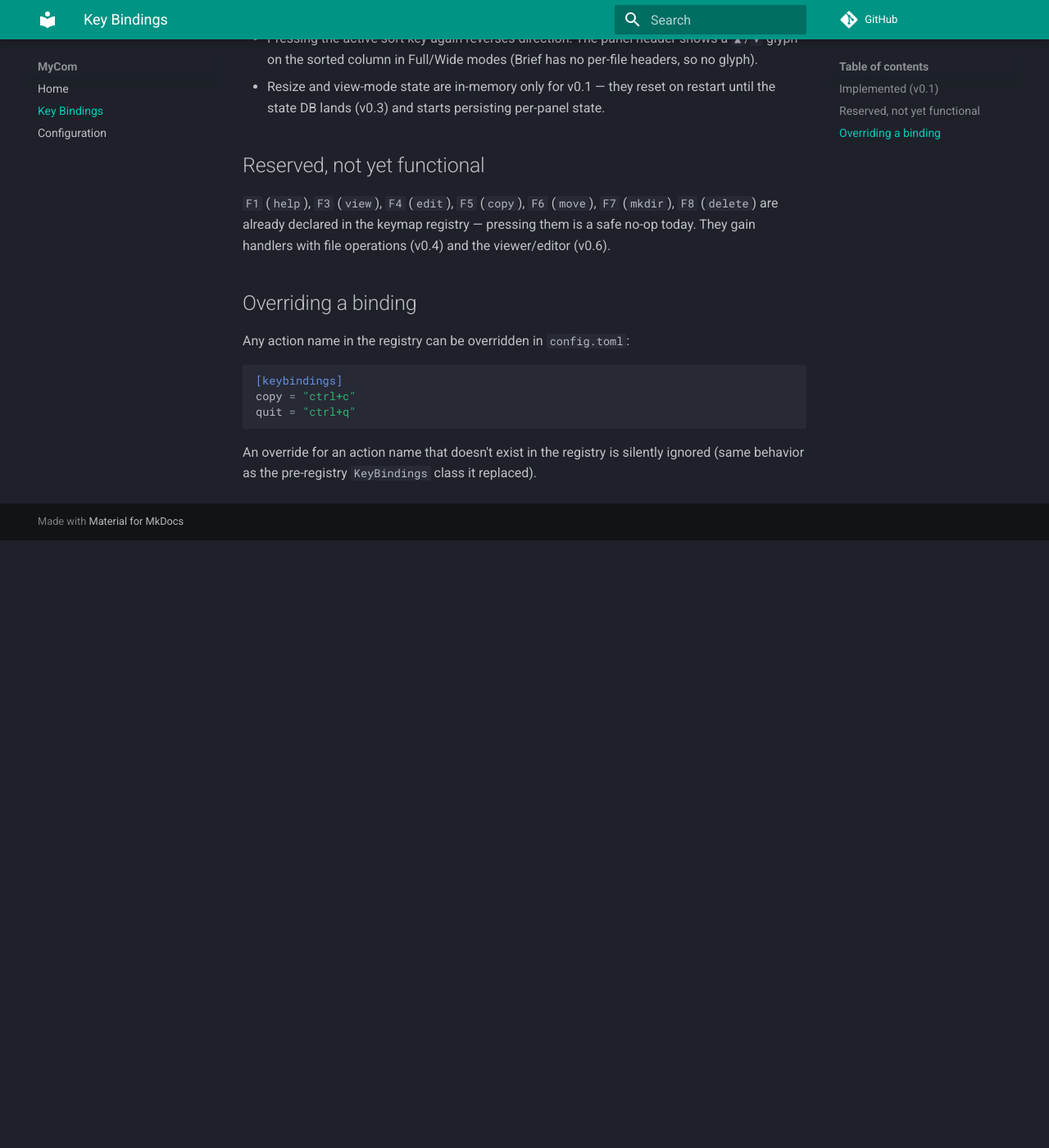
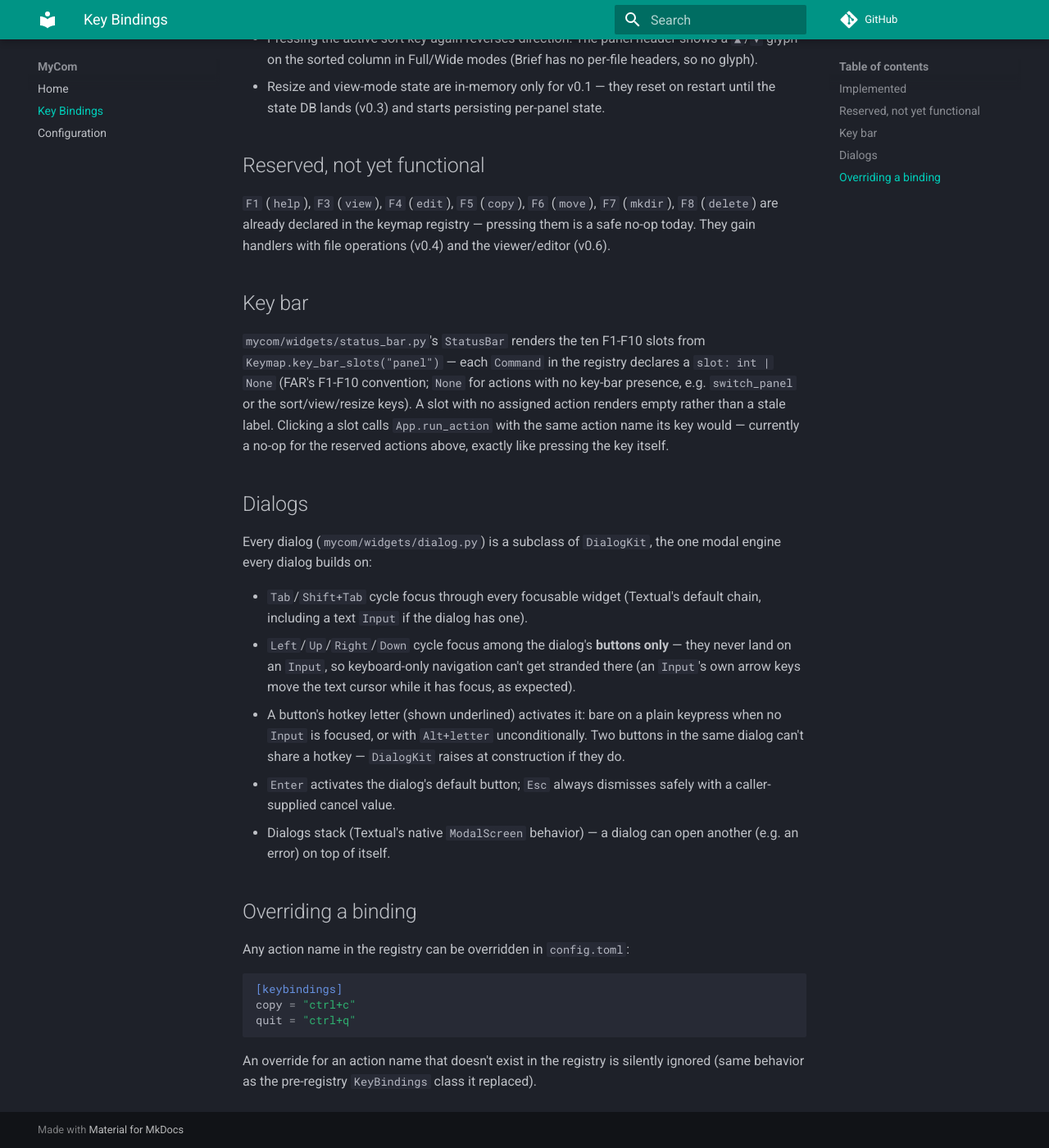
Before and after one commit to ichMaster/mycom, an MkDocs documentation site: the page built from docs/keybindings.md, in a window 1280 px wide and 1400 px high, scrolled down 1403 px. Shown: the whole window at 82% size. Built offline with MkDocs 1.6.1 and Material for MkDocs 9.7.7, drawn with Linux system fonts in a browser that asks for light colours; comment, search, counter and statistics services are not loaded; before the commit the page ends 2062 px from its top, so only the background shows below that; some of the changed text lies outside the part shown.

Commit message:
docs: README and docs site reflect v0.2's theme, dialog kit, and key bar
README: new Key Bar and Dialogs subsections under Key Bindings; panel
footer description updated to the completed "items / 0 selected / cursor
name (+ free-space placeholder on the passive panel)" format; Features
list gains Far classic theme, Dialog kit, Key bar entries.

docs/keybindings.md: Key bar section (slot generation, empty-when-
unassigned, click parity) and Dialogs section (Tab/arrow focus model,
hotkeys, Enter/Esc, stacking). docs/index.md status bumped to v0.2.
mkdocs build --strict passes.

```diff
--- a/docs/keybindings.md
+++ b/docs/keybindings.md
@@ -1,17 +1,17 @@
 # Key Bindings
 
 Every binding is resolved through one keymap registry (`mycom/keymap.py`): a `Command`
-dataclass maps `action -> key(s) -> context -> label`. `mycom/app.py` builds Textual's runtime
-bindings from this registry (`App.bind`) instead of hard-coding key strings — the same registry
-will drive the F0.14 key bar (v0.2) and the F9 menus (v1.8), so labels can never drift from
-actual bindings.
+dataclass maps `action -> key(s) -> context -> label -> slot`. `mycom/app.py` builds Textual's
+runtime bindings from this registry (`App.bind`) instead of hard-coding key strings, and the key
+bar (below) is generated from the same registry's `slot` field — the F9 menus (v1.8) will be
+too — so labels can never drift from actual bindings.
 
 Three actions (`switch_panel`, `open`, `go_up`) are handled in `MyComApp.on_key` instead of
 `App.bind`, because they must intercept the key before Textual's own widget-level bindings see
 it — the focused `DataTable` already claims `enter` for its own cursor-select action, and `Tab`
 is the framework's default focus-cycling key.
 
-## Implemented (v0.1)
+## Implemented
 
 | Key | Action | Behavior |
 |-----|--------|----------|
@@ -48,6 +48,33 @@ Notes:
 (`delete`) are already declared in the keymap registry — pressing them is a safe no-op today.
 They gain handlers with file operations (v0.4) and the viewer/editor (v0.6).
 
+## Key bar
+
+`mycom/widgets/status_bar.py`'s `StatusBar` renders the ten F1-F10 slots from
+`Keymap.key_bar_slots("panel")` — each `Command` in the registry declares a `slot: int | None`
+(FAR's F1-F10 convention; `None` for actions with no key-bar presence, e.g. `switch_panel` or the
+sort/view/resize keys). A slot with no assigned action renders empty rather than a stale label.
+Clicking a slot calls `App.run_action` with the same action name its key would — currently a
+no-op for the reserved actions above, exactly like pressing the key itself.
+
+## Dialogs
+
+Every dialog (`mycom/widgets/dialog.py`) is a subclass of `DialogKit`, the one modal engine every
+dialog builds on:
+
+- `Tab`/`Shift+Tab` cycle focus through every focusable widget (Textual's default chain,
+  including a text `Input` if the dialog has one).
+- `Left`/`Up`/`Right`/`Down` cycle focus among the dialog's **buttons only** — they never land on
+  an `Input`, so keyboard-only navigation can't get stranded there (an `Input`'s own arrow keys
+  move the text cursor while it has focus, as expected).
+- A button's hotkey letter (shown underlined) activates it: bare on a plain keypress when no
+  `Input` is focused, or with `Alt+letter` unconditionally. Two buttons in the same dialog can't
+  share a hotkey — `DialogKit` raises at construction if they do.
+- `Enter` activates the dialog's default button; `Esc` always dismisses safely with a
+  caller-supplied cancel value.
+- Dialogs stack (Textual's native `ModalScreen` behavior) — a dialog can open another (e.g. an
+  error) on top of itself.
+
 ## Overriding a binding
 
 Any action name in the registry can be overridden in `config.toml`:
```
Also changed, not shown: README.md (+20 -1 lines), docs/index.md (+16 -5 lines).
